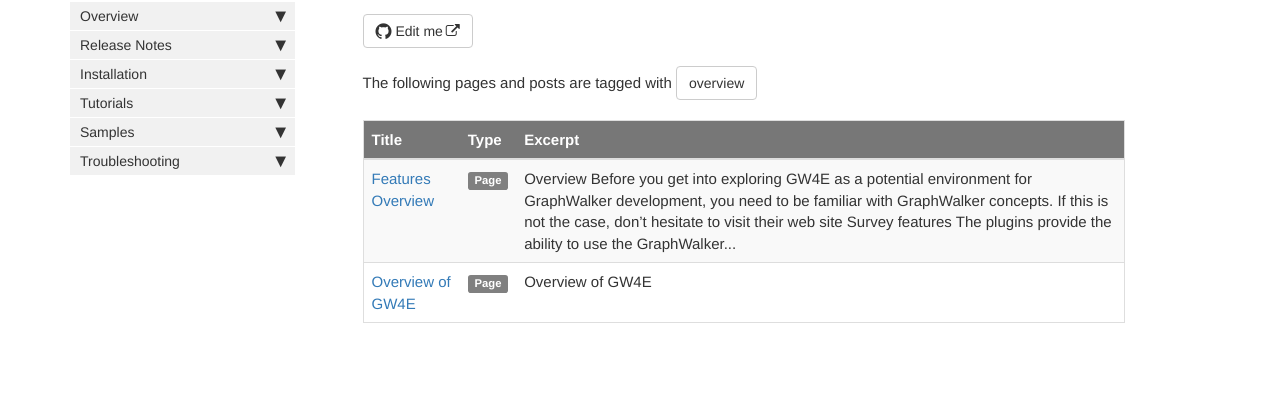
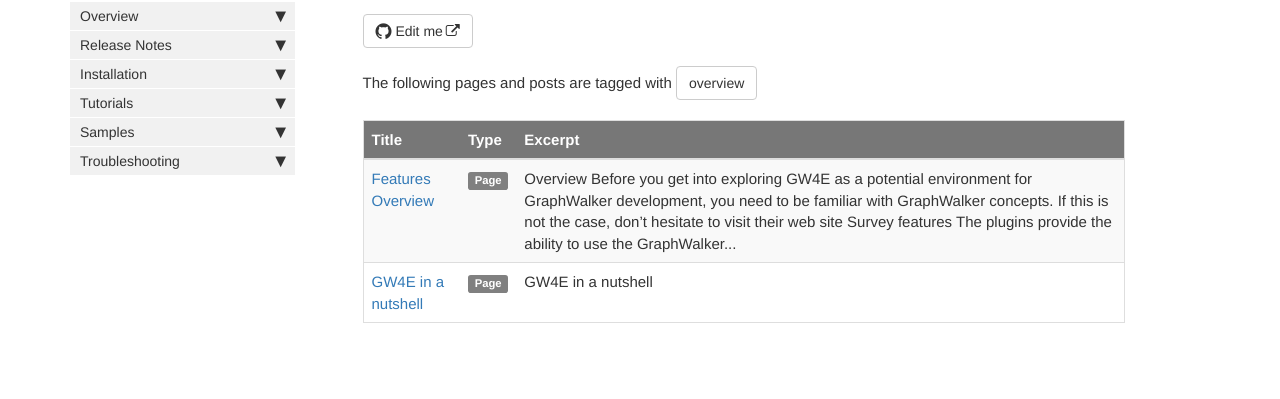
Before and after one commit to gw4e/gw4e.github.io, a Jekyll site: the page built from pages/tags/tag_ overview.md, in a window 1280 px wide. Shown: the part 147-546 px from the top of the page. Built offline with Jekyll 4.4.1, drawn with Linux system fonts in a browser that asks for light colours; nearby versions of some CDN libraries; comment, search, counter and statistics services are not loaded.

Commit message:
update documentation

```diff
--- a/pages/mydoc/mydoc_nutshell.md
+++ b/pages/mydoc/mydoc_nutshell.md
@@ -1,8 +1,8 @@
 ---
-title: Overview of GW4E
+title: GW4E in a nutshell
 tags: [overview]
 keywords: overview, model based testing, graphwalker, gw4e, Eclipse plugin, GraphWalker Eclipse Plugin
-summary: "Overview of GW4E"
+summary: "GW4E in a nutshell"
 sidebar: mydoc_sidebar
 permalink: mydoc_nutshell.html
 folder: mydoc
```
